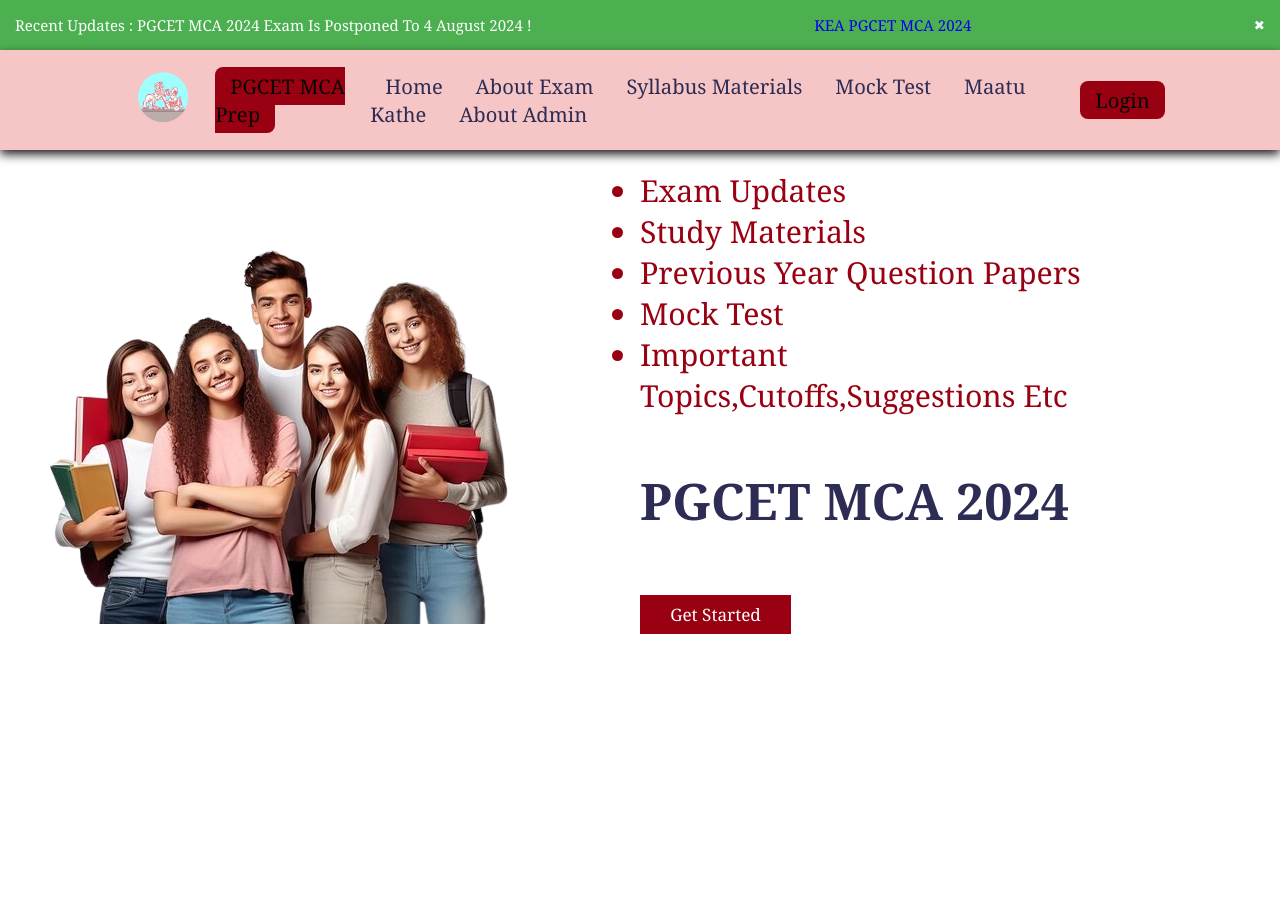
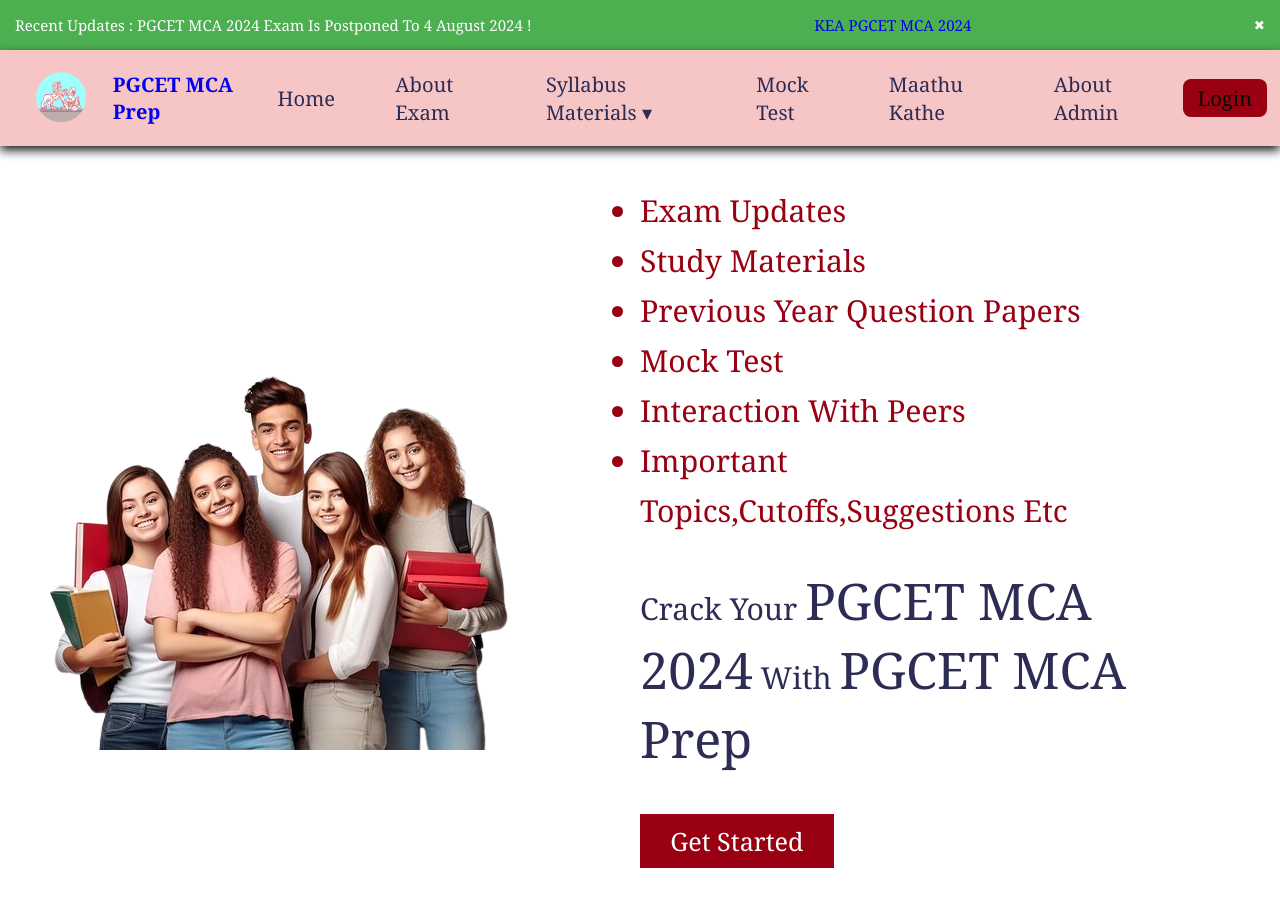
Before and after one commit to Marutheesh18/PGCET-MCA-Prep, a plain HTML site: page index.html in a window 1280 px wide. Before the commit the page ends 800 px from the top, so only its background shows below. Drawn offline with Linux system fonts and the light colour scheme.

Commit message:
Home and Dropdown Menu

```diff
--- a/index.html
+++ b/index.html
@@ -26,26 +26,34 @@
 
         <div class="header-1">
             <div class="website-logo">
-                <div>
+
                     <img src="hoysala.png" alt="Website Logo" >
-                </div>
-            </div>
-            <div>
-                <a href="#" class="logo">PGCET MCA Prep</a>
+                    <a href="#" class="logo">PGCET MCA Prep</a>
             </div>
 
+
             <nav class="navbar">
-                <a href="">Home</a>
-                <a href="">About Exam</a>
-                <a href="">Syllabus Materials</a>
-                <a href="">Mock Test</a>
-                <a href="">Maatu Kathe</a>
-                <a href="">About Admin</a>
+                <div class="nav-item"><a href="#">Home</a></div>
+                <div class="nav-item"><a href="#">About Exam</a></div>
+                <div class="nav-item dropdown">
+                    <a href="#">Syllabus Materials &#9662;</a>
+                    <div class="dropdown-menu">
+                        <a href="#">Mathematics</a>
+                        <a href="#">Computer Awareness</a>
+                        <a href="#">Analytical & Logical Reasoning</a>
+                        <a href="#">General English & General Awareness</a>
+                        <a href="#">Previous Year Question Papers</a>
+                        <a href="#">Other Related Info</a>
+                    </div>
+                </div>
+                <div class="nav-item"><a href="#">Mock Test</a></div>
+                <div class="nav-item"><a href="#">Maathu Kathe</a></div>
+                <div class="nav-item"><a href="#">About Admin</a></div>
             </nav>
-
             <div class="login-button">
                 <a href="">Login</a>
             </div>
+
         </div>
 
      </header>
@@ -66,10 +74,11 @@
                 <li>Study Materials</li>
                 <li>Previous Year Question Papers</li>
                 <li>Mock Test</li>
+                <li>Interaction With Peers</li>
                 <li>Important Topics,Cutoffs,Suggestions Etc</li>
             </ul>
 
-            <h3>PGCET MCA 2024</h3>
+            <p>Crack Your <span>PGCET MCA 2024</span> With <span>PGCET MCA Prep</span> </p>
             <a href="#" class="btn">Get Started</a>
 
         </div>
--- a/style.css
+++ b/style.css
@@ -33,24 +33,28 @@ html {
     background: #f6c5c5;
     display :flex;
     align-items: center;
-    justify-content : space-around;
-    padding: 2rem 9%;
+    justify-content :space-around;
+    padding: 1rem 1%;
     box-shadow: 0 .5rem 1rem rgba(0, 0, 0, 0.936);
     position: relative;
 }
 
+
+
+
  div img {
     width: 100px;
-    /* display: flex;
+    display: flex;
     align-self: flex-start;
-    align-self: center; */
+    /* align-self: center; */
 }
 
-/*.header-1.website-logo {
-    display: flex;
-    justify-content :flex-start;
+.header-1 .website-logo {
+  display :flex;
+  align-items: center;
+  justify-content : flex-start;
 
-} */
+}
 
 .header-1 .navbar a{
     padding: 0.5rem 1.5rem;
@@ -64,7 +68,58 @@ html {
     color: #fff;
 }
 
-.header-1 div a{
+
+.nav-item {
+  position: relative;
+  margin: 0 10px; /* Adjust spacing between items */
+}
+
+.nav-item a {
+  display: block;
+  padding: 1em;
+  text-decoration: none;
+  color: white;
+}
+
+header .header-1 .navbar {
+  display: flex;
+  align-items: center;
+  justify-content: space-between;
+
+}
+
+header .header-1 .navbar div{
+  padding: 0.5rem 0.5rem;
+}
+
+.dropdown-menu {
+  display: none;
+  position: absolute;
+  top: 100%;
+  left: 0;
+  background-color: #e8a8a8;
+  min-width: 160px;
+  z-index: 1;
+}
+
+.dropdown-menu a {
+  display: block;
+  padding: 10px;
+  text-decoration: none;
+  color: white;
+}
+
+.dropdown:hover .dropdown-menu {
+  display: block;
+}
+
+
+
+.header-1 .website-logo a {
+  font-size: 20px;
+  font-weight: bold;
+}
+.header-1 .login-button a{
     padding: 0.5rem 1.5rem;
     font-size: 2rem;
     border-radius: 0.8rem;
@@ -72,7 +127,7 @@ html {
     color: rgb(9, 6, 1);
 }
 
-.header-1 div a:hover {
+.header-1 .login-button a:hover {
     color: #fff;
 }
 
@@ -110,22 +165,9 @@ header {
 
 section{
     padding:2rem 9%;
+    box-shadow: 0 .5rem 1rem rgba(0, 0, 0, 0.936);
   }
 
-  .btn{
-    display: inline-block;
-    margin-top: 1rem;
-    background: var(--cherryred);
-    color:#fff;
-    padding:.8rem 3rem;
-    font-size: 1.7rem;
-    text-align: center;
-    cursor: pointer;
-  }
-
-  .btn:hover{
-    background:green;
-  }
 
 .home{
     display: flex;
@@ -138,7 +180,6 @@ section{
     flex:1 1 40rem;
     padding-top: 3rem;
     display: flex;
-
     justify-content: end;
   }
 
@@ -155,11 +196,35 @@ section{
   .home .content ul{
     font-size: 3rem;
     color: var(--cherryred);
-    padding-bottom: 50px;
+    margin-bottom: 30px;
+    margin-top: 20px;
+    line-height: 50px;
   }
 
-  .home .content h3{
+  .home .content p span{
     font-size: 5rem;
     color:var(--purple);
-    padding-bottom: 50px;
+
   }
+
+  .home .content p {
+    font-size: 3rem;
+    color:var(--purple);
+    margin-bottom: 30px;
+  }
+
+  .btn{
+    display: inline-block;
+    margin-top: 1rem;
+    margin-bottom: 2rem;
+    background: var(--cherryred);
+    color:#fff;
+    padding:1rem 3rem;
+    font-size: 2.5rem;
+    text-align: center;
+    cursor: pointer;
+  }
+
+  .btn:hover{
+    background:green;
+  }
```
